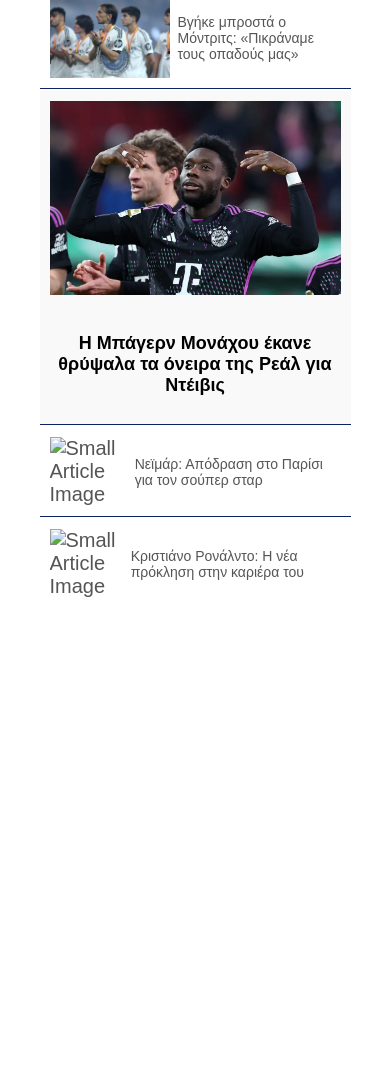
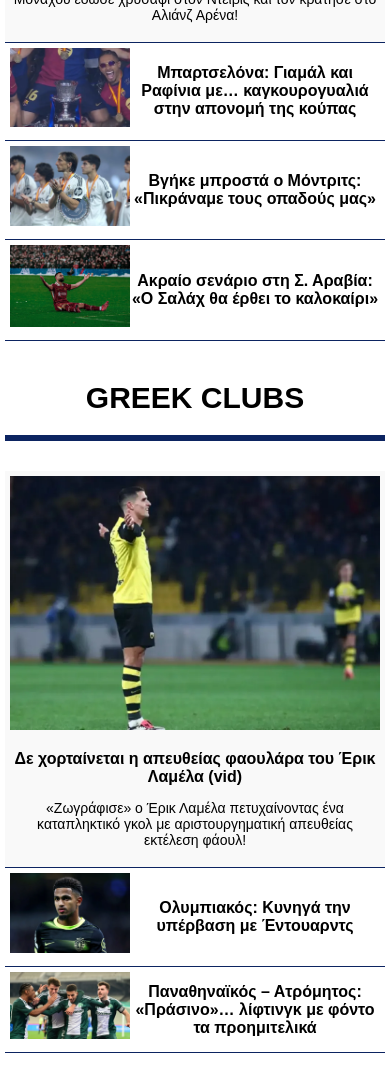
Before and after one commit to Ntinos47/Sportsking.gr-Table, a plain HTML site: page index.html in a window 390 px wide. Shown: the part 593-1683 px from the top of the page. Before the commit the page ends 1223 px from the top, so only its background shows below. Drawn offline with Linux system fonts and the light colour scheme.

Commit message:
Final Update

```diff
--- a/index.html
+++ b/index.html
@@ -12,19 +12,24 @@
         <img src="img/slogo-min.png" alt="logo">
     </div>
 
+    <table class="parent-table">
+        <tr>
+            <td>
+                <!-- First Section -->
                 <table>
-        <!-- First Section -->
+                    <h3 class="category-title">TOP STORIES</h3>
                     <tr>
                         <td class="large-article">
                             <img src="img/davies.jpg" alt="Large Article Image" class="large-image">
-                <p>Η Μπάγερν Μονάχου έκανε θρύψαλα τα όνειρα της Ρεάλ για Ντέιβις</p>
+                            <h2 class="article-title">Η Μπάγερν Μονάχου έκανε θρύψαλα τα όνειρα της Ρεάλ για Ντέιβις</h2>
+                            <p class="article-meta">Όνειρο ήταν και... πάει για τη Ρεάλ Μαδρίτης! Η Μπάγερν Μονάχου έδωσε χρυσάφι στον Ντέιβις και τον κράτησε στο Αλιάνζ Αρένα!</p>
                         </td>
                     </tr>
                     <tr>
                         <td class="small-article">
                             <div class="content-wrapper">
                                 <img src="img/raphinha.jpg" alt="Small Article Image" class="small-image">
-                    <p>Μπαρτσελόνα: Γιαμάλ και Ραφίνια με… καγκουρογυαλιά στην απονομή της κούπας</p>
+                                <h2 class="article-title">Μπαρτσελόνα: Γιαμάλ και Ραφίνια με… καγκουρογυαλιά στην απονομή της κούπας</h2>
                             </div>
                         </td>
                     </tr>
@@ -32,32 +37,81 @@
                         <td class="small-article">
                             <div class="content-wrapper">
                                 <img src="img/modric33.jpg" alt="Small Article Image" class="small-image">
-                    <p>Βγήκε μπροστά ο Μόντριτς: «Πικράναμε τους οπαδούς μας»</p>
-                </div>
-            </td>
-        </tr>
-
-        <!-- Second Section -->
-        <tr>
-            <td class="large-article">
-                <img src="img/davies.jpg" alt="Large Article Image" class="large-image">
-                <p>Η Μπάγερν Μονάχου έκανε θρύψαλα τα όνειρα της Ρεάλ για Ντέιβις</p>
-            </td>
-        </tr>
-        <tr>
-            <td class="small-article">
-                <div class="content-wrapper">
-                    <img src="img/neymar.jpg" alt="Small Article Image" class="small-image">
-                    <p>Νεϊμάρ: Απόδραση στο Παρίσι για τον σούπερ σταρ</p>
+                                <h2 class="article-title">Βγήκε μπροστά ο Μόντριτς: «Πικράναμε τους οπαδούς μας»</h2>
                             </div>
                         </td>
                     </tr>
                     <tr>
                         <td class="small-article">
                             <div class="content-wrapper">
-                    <img src="img/ronaldo.jpg" alt="Small Article Image" class="small-image">
-                    <p>Κριστιάνο Ρονάλντο: Η νέα πρόκληση στην καριέρα του</p>
+                                <img src="img/salah-pan.jpg" alt="Small Article Image" class="small-image">
+                                <h2 class="article-title">Ακραίο σενάριο στη Σ. Αραβία: «Ο Σαλάχ θα έρθει το καλοκαίρι»</h2>
                             </div>
+                        </td>
+                    </tr>
+                </table>
+            </td>
+        </tr>
+        <tr>
+            <td>
+                <!-- Second Section -->
+                <table>
+                    <h3 class="category-title">GREEK CLUBS</h3>
+                    <tr>
+                        <td class="large-article">
+                            <img src="img/lamela.jpg" alt="Large Article Image" class="large-image">
+                            <h2 class="article-title">Δε χορταίνεται η απευθείας φαουλάρα του Έρικ Λαμέλα (vid)</h2>
+                            <p class="article-meta">«Ζωγράφισε» ο Έρικ Λαμέλα πετυχαίνοντας ένα καταπληκτικό γκολ με αριστουργηματική απευθείας εκτέλεση φάουλ!</p>
+                        </td>
+                    </tr>
+                    <tr>
+                        <td class="small-article">
+                            <div class="content-wrapper">
+                                <img src="img/eduards533.jpg" alt="Small Article Image" class="small-image">
+                                <h2 class="article-title">Ολυμπιακός: Κυνηγά την υπέρβαση με Έντουαρντς</h2>
+                            </div>
+                        </td>
+                    </tr>
+                    <tr>
+                        <td class="small-article">
+                            <div class="content-wrapper">
+                                <img src="img/pao33.jpg" alt="Small Article Image" class="small-image">
+                                <h2 class="article-title">Παναθηναϊκός – Ατρόμητος: «Πράσινο»… λίφτινγκ με φόντο τα προημιτελικά</h2>
+                            </div>
+                        </td>
+                    </tr>
+                </table>
+            </td>
+        </tr>
+        <tr>
+            <td>
+                <!-- Third Section -->
+                <table>
+                    <h3 class="category-title">ΠΕΡΙΣΣΟΤΕΡΕΣ ΕΙΔΗΣΕΙΣ</h3>
+                    <tr>
+                        <td class="large-article">
+                            <img src="img/la.jpg" alt="Large Article Image" class="large-image">
+                            <h2 class="article-title">Λαπόρτα: Άντεξε στα «χτυπήματα» και… γλέντησε με την καρδιά του (vid)</h2>
+                            <p class="article-meta">Ο Ζοάν Λαπόρτα πανηγύρισε έξαλλα την κατάκτηση του τίτλου και πρωταγωνίστησε στην απονομή!</p>
+                        </td>
+                    </tr>
+                    <tr>
+                        <td class="small-article">
+                            <div class="content-wrapper">
+                                <img src="img/ancelotti.jpg" alt="Small Article Image" class="small-image">
+                                <h2 class="article-title">«Έπρεπε να παίζει βασικός, θα έσωζε τη Ρεάλ» – Ο παίκτης που διχάζει</h2>
+                            </div>
+                        </td>
+                    </tr>
+                    <tr>
+                        <td class="small-article">
+                            <div class="content-wrapper">
+                                <img src="img/kvaratskhelia22.jpg" alt="Small Article Image" class="small-image">
+                                <h2 class="article-title">Ημέρα Κβαρατσχέλια: Σήμερα γυρίζει σελίδα ο Γεωργιανός</h2>
+                            </div>
+                        </td>
+                    </tr>
+                </table>
             </td>
         </tr>
     </table>
--- a/style.css
+++ b/style.css
@@ -6,23 +6,39 @@ body {
   align-items: center;
 }
 
+.article-title {
+  font-size: 24px;
+  font-weight: 700;
+  color: black;
+  margin: 0;
+}
+
+.article-meta {
+  font-size: 20px;
+  font-weight: 500;
+}
+
+h3 {
+  font-size: 30px;
+  text-align: center;
+  padding-bottom: 20px;
+  border-bottom: 6px solid #0c2461;
+}
+
 table {
-  width: 600px;
+  width: 100%;
+  max-width: 600px;
   overflow: hidden;
+  border-collapse: collapse;
 }
 
 td {
-  padding: 20px;
+  padding: 20px 0;
   text-align: left;
-  border-bottom: 1px solid #0c2461;
 }
 
-tr {
-  cursor: pointer;
-}
-
-tr:last-child td {
-  border-bottom: none;
+td.small-article, td.large-article {
+  border-bottom: 1px solid #0c2461;
 }
 
 .large-article {
@@ -57,17 +73,26 @@ tr:last-child td {
   margin-right: 15px;
 }
 
-.small-article .content-wrapper p {
+.small-article .content-wrapper h2 .article-title {
   margin: 0;
   flex-grow: 1;
   word-wrap: break-word;
   overflow-wrap: anywhere;
 }
 
-/* Responsive Styles */
 @media (max-width: 768px) {
+  body {
+    margin: 10px;
+    padding: 0;
+  }
+
   table {
     width: 90%;
+    margin: 0 auto;
+  }
+
+  td {
+    padding: 5px;
   }
 
   .large-article {
@@ -75,35 +100,48 @@ tr:last-child td {
   }
 
   .small-article .content-wrapper {
-    flex-direction: row;
     align-items: center;
+    text-align: center;
   }
 
   .small-article .content-wrapper img.small-image {
     width: 150px;
-    margin-right: 10px;
+    margin-right: 0;
+    margin-bottom: 10px;
   }
 
-  .small-article .content-wrapper p {
+  .article-title {
+    font-size: 20px;
+  }
+  .article-meta {
     font-size: 16px;
   }
 }
 
 @media (max-width: 480px) {
+  body {
+    margin: 0px;
+  }
+
+  table {
+    width: 100%;
+    margin: 0 auto;
+  }
+
   .large-article {
     font-size: 18px;
   }
 
-  td {
-    padding: 10px;
+  .small-article .content-wrapper img.small-image {
+    width: 120px;
+    margin-right: 0;
+    margin-bottom: 8px;
   }
 
-  .small-article .content-wrapper img.small-image {
-    width: 120px;
-    margin-right: 8px;
+  .article-title {
+    font-size: 16px;
   }
-
-  .small-article .content-wrapper p {
+  .article-meta {
     font-size: 14px;
   }
 }
```
Also changed, not shown: img/ancelotti.jpg (added), img/eduards533.jpg (added), img/kvaratskhelia22.jpg (added), img/la.jpg (added), img/lamela.jpg (added), img/pao33.jpg (added), img/salah-pan.jpg (added). Lines whose indentation alone changed are shown as unchanged.
